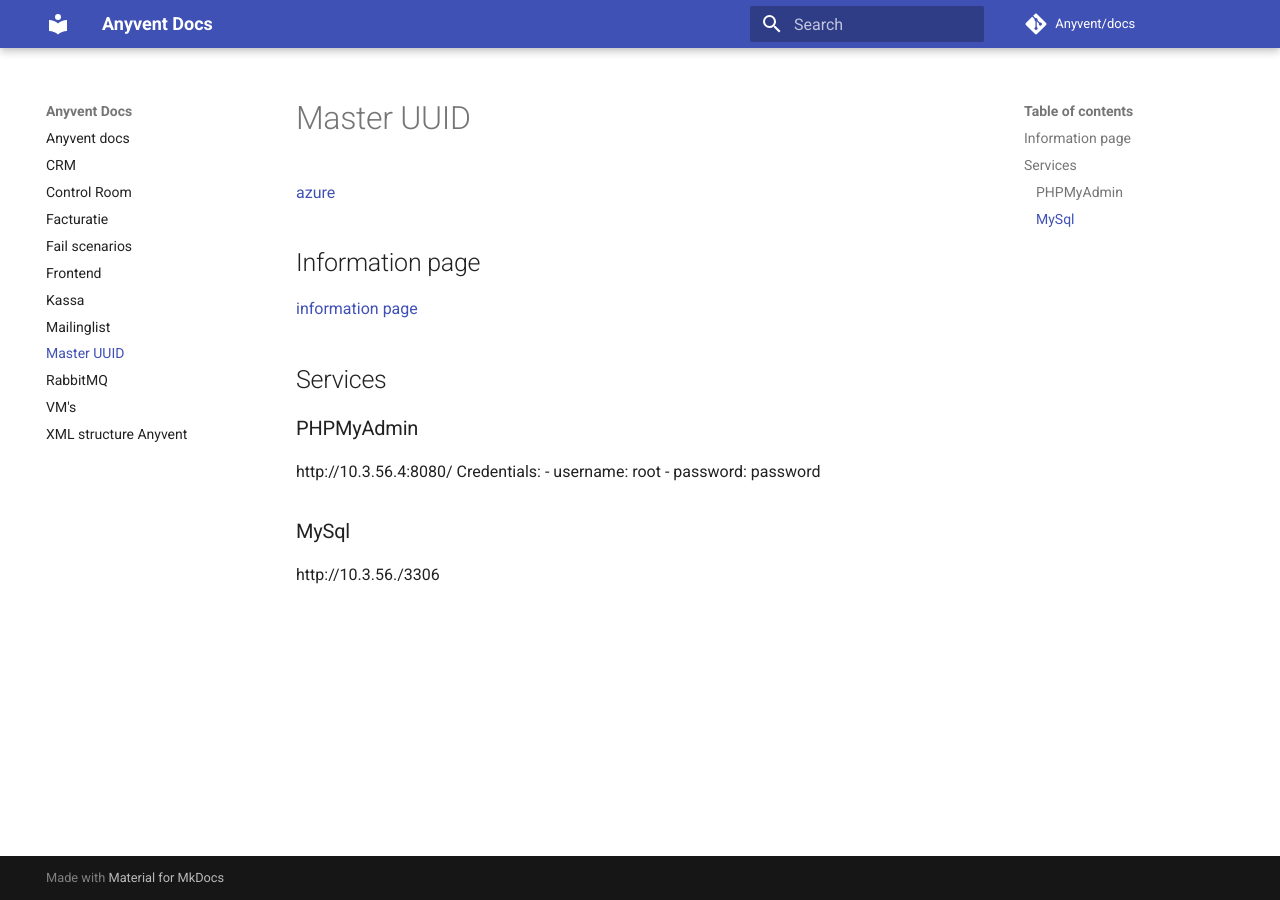
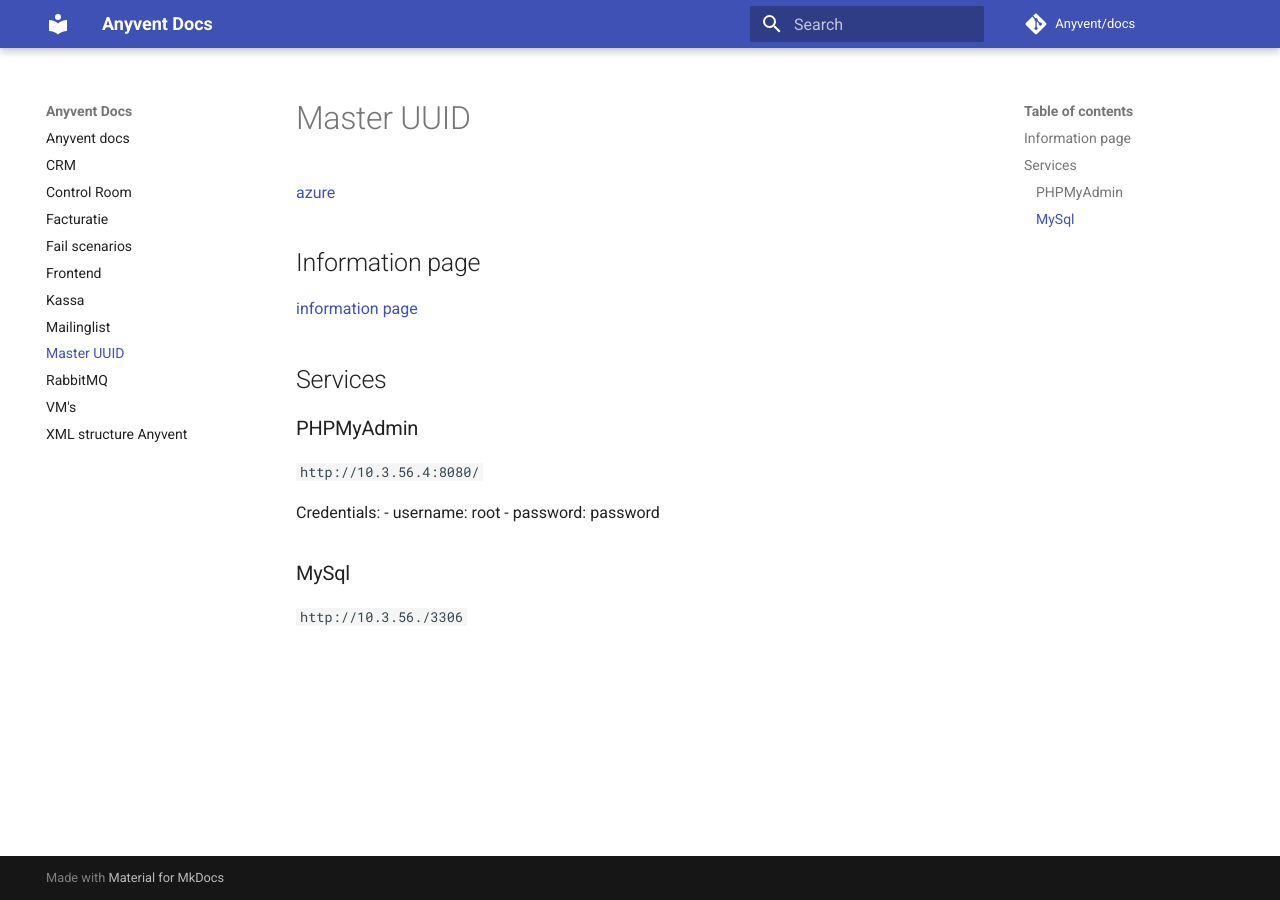
Before and after one commit to seppeconinx/docs, an MkDocs documentation site: the page built from docs/Master UUID.md, in a window 1280 px wide. Built offline with MkDocs 1.6.1 and Material for MkDocs 9.7.7, drawn with Linux system fonts in a browser that asks for light colours; comment, search, counter and statistics services are not loaded.

```diff
--- a/docs/Master UUID.md
+++ b/docs/Master UUID.md
@@ -7,10 +7,11 @@
 ## Services
 
 ### PHPMyAdmin
-http://10.3.56.4:8080/
+`http://10.3.56.4:8080/`
+
 Credentials:
 - username: root
 - password: password
 
 ### MySql
-http://10.3.56./3306
+`http://10.3.56./3306`
```
